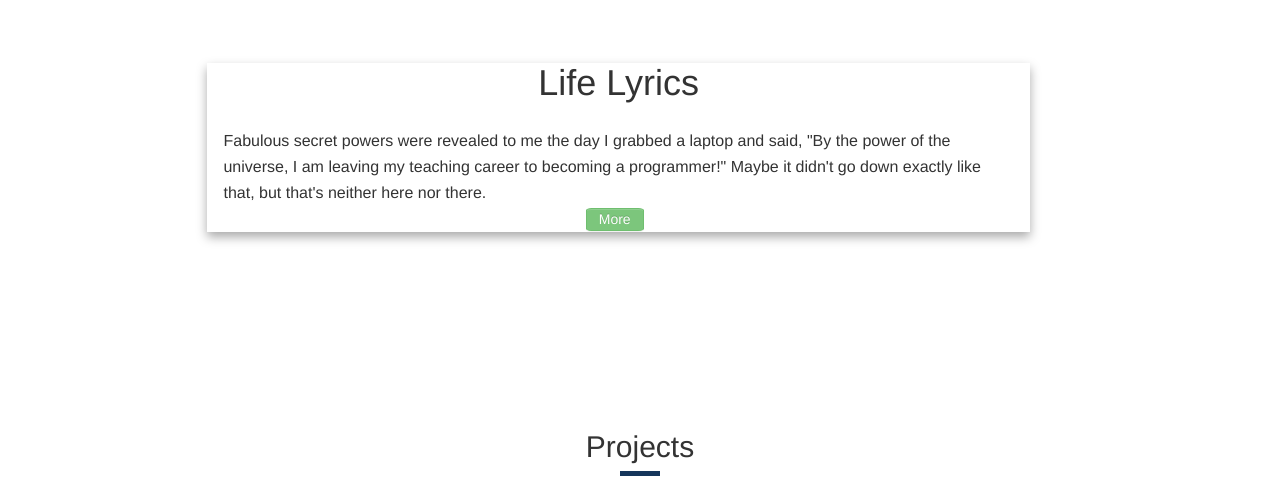
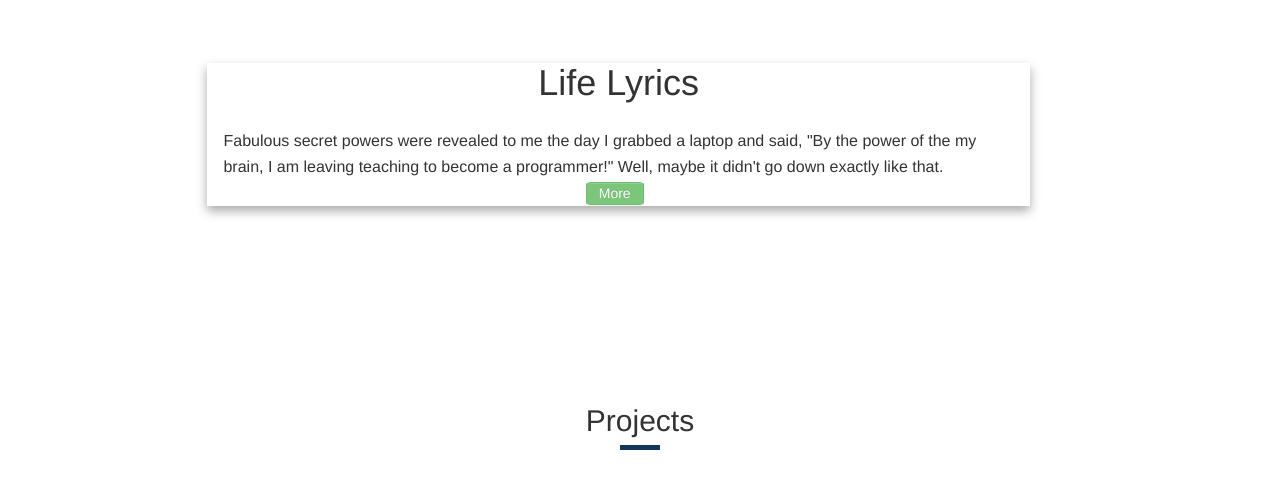
Before and after one commit to basquith16/brianasquith.io, a website: page index.html in a window 1280 px wide. Shown: the part 1509-2008 px from the top of the page. Drawn offline with nearby package versions, Linux system fonts and the light colour scheme.

Commit message:
fixed a typo

```diff
--- a/index.html
+++ b/index.html
@@ -231,7 +231,7 @@
   <article class="container-fluid col-sm-8" id="aboutParag">
     <header>
       <h1 class="text-center id="lifeLyrics">Life Lyrics</h1>
-      <p class="aboutParags">Fabulous secret powers were revealed to me the day I grabbed a laptop and said, "By the power of the universe, I am leaving my teaching career to becoming a programmer!" Maybe it didn't go down exactly like that, but that's neither here nor there.</p>
+      <p class="aboutParags">Fabulous secret powers were revealed to me the day I grabbed a laptop and said, "By the power of the my brain, I am leaving teaching to become a programmer!" Well, maybe it didn't go down exactly like that.</p>
       <button class="btn btn-success" type="button" id="moreButton">More</button>
       <div class="hidden" id="hidden">
         <p class="aboutParags">A native of Upstate, NY, I graduated from the University at Albany with a Bachelor's Degree in Psychology. After dabbling in various areas of employment, including both a surgical assistant and high school teacher, the missing puzzle piece in my life revealed itself in the form of software development.</p>
```
